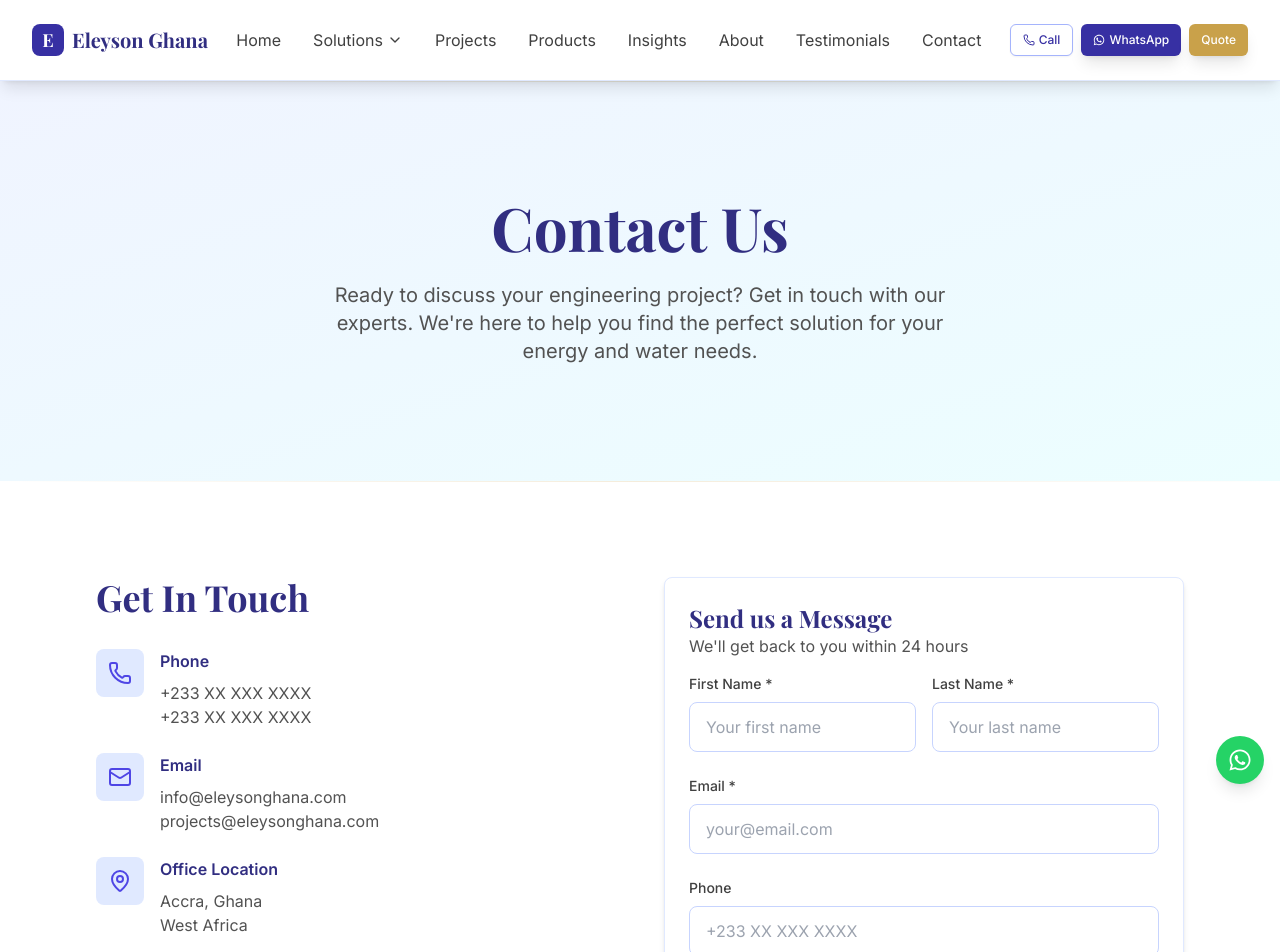
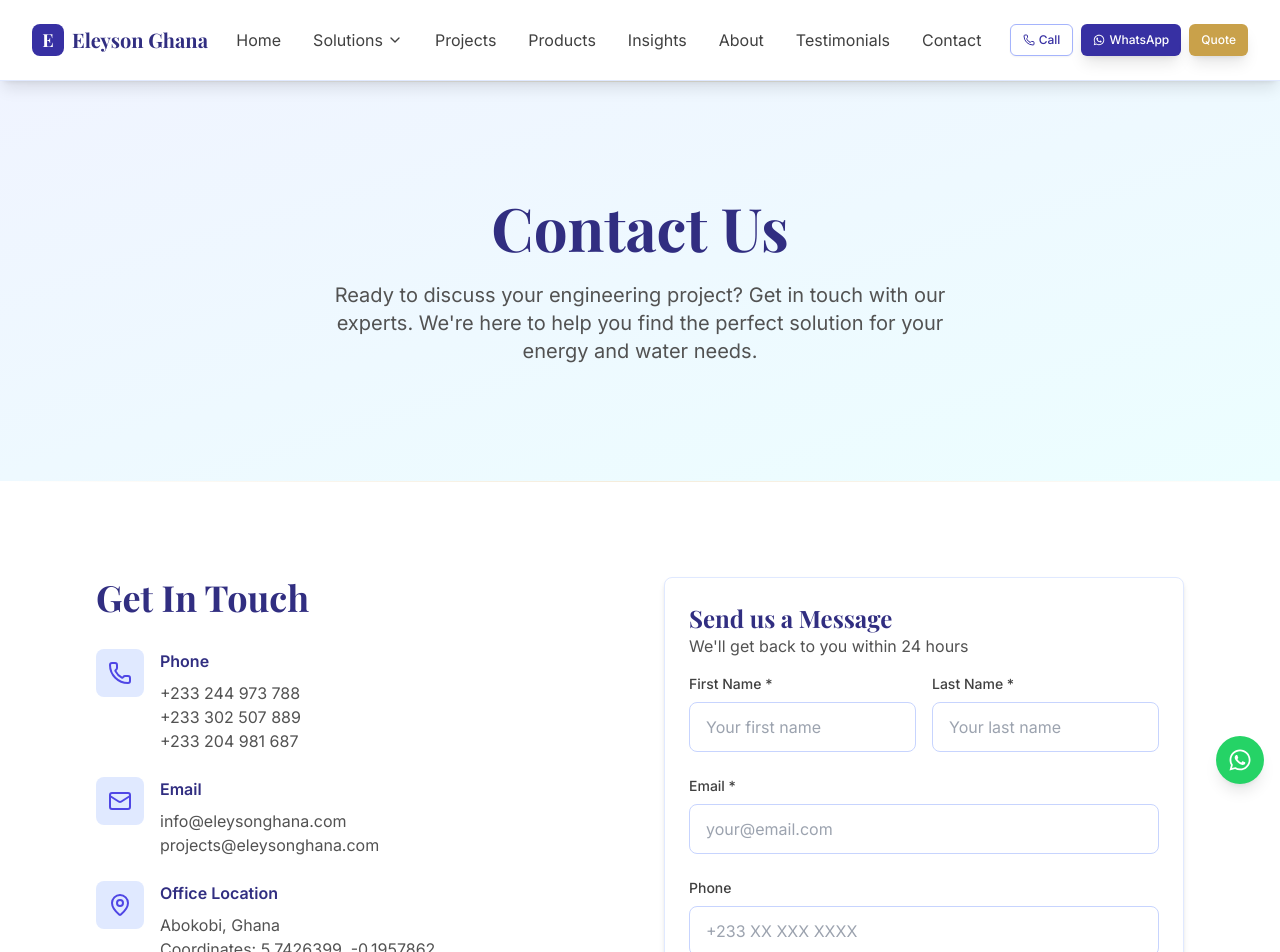
Before and after one commit to dromorongit/EleysonGh, a Next.js app: page /contact in a window 1280 px wide. Shown: the top 952 px of the page. Built offline with nearby package versions, Linux system fonts and the light colour scheme.

Commit message:
Update page.tsx

```diff
--- a/src/app/contact/page.tsx
+++ b/src/app/contact/page.tsx
@@ -70,8 +70,9 @@
                   </div>
                   <div>
                      <h3 className="font-semibold text-primary-900 mb-2">Phone</h3>
-                    <p className="text-secondary-600">+233 XX XXX XXXX</p>
-                    <p className="text-secondary-600">+233 XX XXX XXXX</p>
+                     <p className="text-secondary-600">+233 244 973 788</p>
+                     <p className="text-secondary-600">+233 302 507 889</p>
+                     <p className="text-secondary-600">+233 204 981 687</p>
                   </div>
                 </div>
 
@@ -93,8 +94,8 @@
                    <div>
                      <h3 className="font-semibold text-primary-900 mb-2">Office Location</h3>
                      <p className="text-secondary-600">
-                      Accra, Ghana<br />
-                      West Africa
+                       Abokobi, Ghana<br />
+                       Coordinates: 5.7426399, -0.1957862
                      </p>
                    </div>
                  </div>
```
Lines whose indentation alone changed are shown as unchanged.
